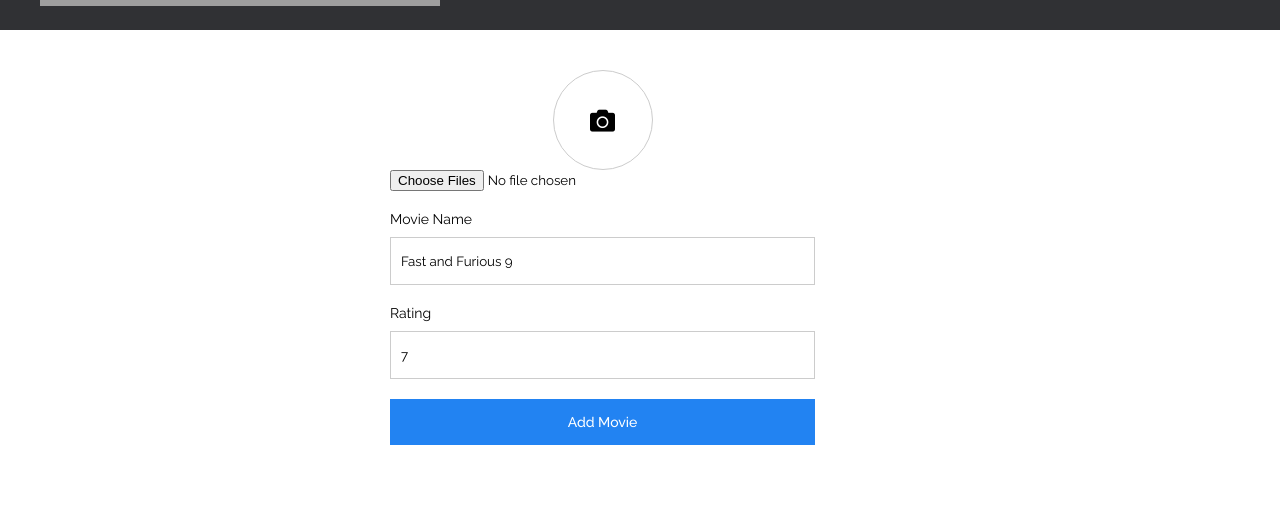
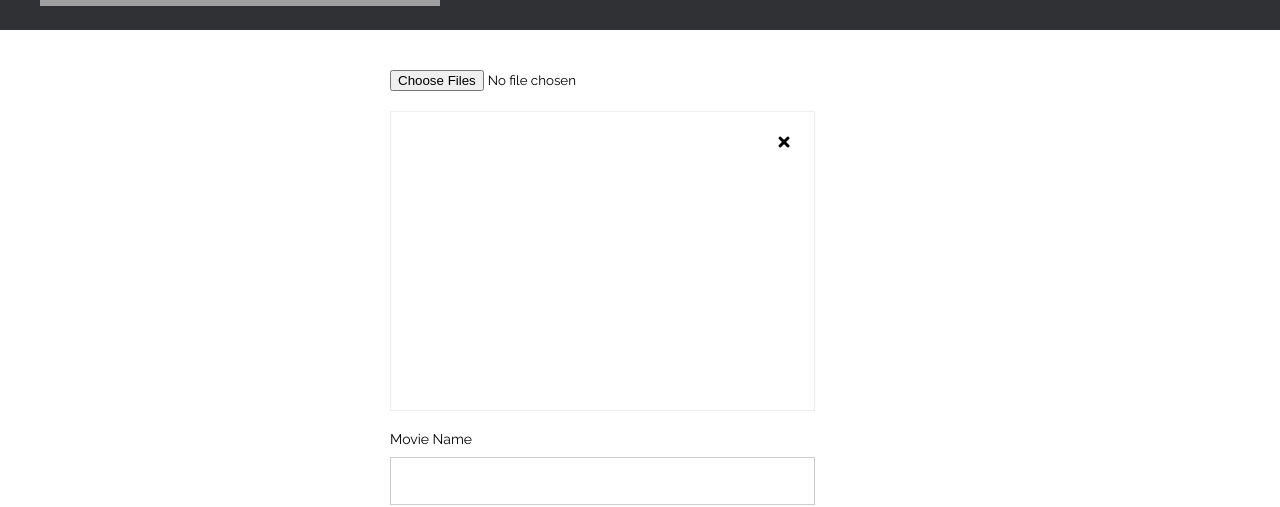
Before and after one commit to mubasharakram786/Github-Finder, a React (Create React App) app: page /browse in a window 1280 px wide. Shown: the part 314-821 px from the top of the page. Before the commit the page ends 800 px from the top, so only its background shows below. Built offline with nearby package versions, Linux system fonts and the light colour scheme; grey boxes are pictures that could not be loaded.

Commit message:
feat: upload and preview image

```diff
--- a/src/component/MovieForm.jsx
+++ b/src/component/MovieForm.jsx
@@ -1,25 +1,25 @@
-import {useState} from'react'
+import { useState } from 'react'
 import ImageUpload from './shared/ImageUpload';
 function MovieForm() {
-    const[name,setName]=useState('Fast and Furious 9');
-    const[rating,setrating]=useState(7)
+    const [name, setName] = useState('');
+    const [rating, setrating] = useState();
+    const AddMovie = (e) => {
+        e.preventDefault();
+        if (name === '' && rating === '') {
+
+        }
+    }
     return (
         <div className='movie-form'>
-        <form action="">
-            <ImageUpload/>
-            {/* <div className="input-group">
-                <div className="upload-image">
-                <img src={URL.createObjectURL(selectedImage)} alt="Image " />
-                <i className="fas fa-times"></i>
-                </div>
-            </div> */}
+            <form action="" onSubmit={AddMovie}>
+                <ImageUpload />
                 <div className="input-group">
                     <label htmlFor="">Movie Name</label>
-                <input type="text" name="movie" id="" value={name} />
+                    <input type="text" name="movie" id="" />
                 </div>
                 <div className="input-group">
                     <label htmlFor="">Rating</label>
-                <input type="number" name="movie" id="" value={rating} />
+                    <input type="number" name="movie" id="" />
                 </div>
                 <div className="input-group">
                     <button type='submit' className='movie-btn'>Add Movie</button>
--- a/src/component/shared/ImageUpload.jsx
+++ b/src/component/shared/ImageUpload.jsx
@@ -1,27 +1,32 @@
-import {useState,useEffect} from 'react'
+import { useState, useEffect } from 'react'
 
 function ImageUpload() {
-    const[images,setImages]=useState([]);
-    const[imageURL,setImageURl]=useState([])
-    useEffect(()=>{
-      if(images.length<1) return;
-      const newImageUrl=[];
-      images.forEach((image)=>newImageUrl.push(URL.createObjectURL(image)));
-      setImageURl(newImageUrl)
-    },[images])
-    const onChangeImage=(e)=>{
-      setImages([...e.target.files])
-    }
+  const [images, setImages] = useState([]);
+  const [imageURL, setImageURl] = useState([])
+  useEffect(() => {
+    if (images.length < 1) return;
+    const newImageUrl = [];
+    images.forEach((image) => newImageUrl.push(URL.createObjectURL(image)));
+    setImageURl(newImageUrl)
+  }, [images])
+  const onChangeImage = (e) => {
+    setImages([...e.target.files])
+  }
 
   return (
     <>
-    <div className="input-group">
-    <label htmlFor="coverPhoto">
+      <div className="input-group">
+        {/* <label htmlFor="coverPhoto">
     <i className="fas fa-camera" ></i>
-    </label>
-    <input type="file" multiple accept='image/*'  id="coverPhoto" onChange={onChangeImage} />
-</div>
-    {imageURL.map(imgSrc=><img src={imgSrc}/>)}
+    </label> */}
+        <input type="file" multiple accept='image/*' id="coverPhoto" onChange={onChangeImage} />
+      </div>
+      <div className="input-group">
+        <div className="upload-image">
+          {imageURL.map(imgSrc => <img src={imgSrc} />)}
+          <i className="fas fa-times"></i>
+        </div>
+      </div>
     </>
   )
 }
--- /dev/null
+++ b/src/context/ContextMovie.js
@@ -0,0 +1,35 @@
+import { useState, createContext } from 'react'
+
+const ContextMovie = createContext();
+export const MovieContext = ({ children }) => {
+    const [moviesList, setMoviesList] = useState([
+        {
+            coverPhoto: 'http://beingcovers.com/media/facebook-cover/Pirates-of-The-Caribbean-Movie-facebook-covers-3681.jpg',
+            name: 'Pirates of Caribbean: On Stranger Tides',
+            rating: 6.6,
+        },
+        {
+            coverPhoto: 'https://i.pinimg.com/236x/ae/19/70/ae197019f8e63a6210993a4aea5a23d6.jpg',
+            name: 'Beauty and the Beast',
+            rating: 7.1,
+        },
+        {
+            coverPhoto: 'https://upload.wikimedia.org/wikipedia/en/2/2d/Harry_Potter_and_the_Deathly_Hallows_%E2%80%93_Part_1.jpg',
+            name: 'Harry Potter and the Deathly Hallows',
+            rating: 7.1,
+        },
+    ])
+    // Add Movie
+    // const addMovie=()=>{
+
+    // }
+    return (
+        <ContextMovie.Provider value={{
+            moviesList,
+        }}>
+            {children}
+        </ContextMovie.Provider>
+    )
+}
+
+export default ContextMovie
--- a/src/context/contextMovie.jsx
+++ /dev/null
@@ -1,31 +0,0 @@
-import {useState,createContext} from 'react'
-
-const ContextMovie=createContext();
-export const MovieContext=({children})=>{
-    const[moviesList,setMoviesList]=useState([
-        {
-            coverPhoto:'http://beingcovers.com/media/facebook-cover/Pirates-of-The-Caribbean-Movie-facebook-covers-3681.jpg',
-            name:'Pirates of Caribbean: On Stranger Tides',
-            rating:6.6,
-        },
-        {
-            coverPhoto:'https://i.pinimg.com/236x/ae/19/70/ae197019f8e63a6210993a4aea5a23d6.jpg',
-            name:'Beauty and the Beast',
-            rating:7.1,
-        },
-        {
-            coverPhoto:'https://upload.wikimedia.org/wikipedia/en/2/2d/Harry_Potter_and_the_Deathly_Hallows_%E2%80%93_Part_1.jpg',
-            name:'Harry Potter and the Deathly Hallows',
-            rating:7.1,
-        },
-    ])
-    return(
-    <ContextMovie.Provider value={{
-        moviesList,
-    }}>
-        {children}
-    </ContextMovie.Provider>
-    )
-}
-
-export default ContextMovie
--- a/src/index.css
+++ b/src/index.css
@@ -132,13 +132,30 @@
 width: 100%;
 height: 300px;
 position: relative;
+border: 1px solid #eee;
+}
+.movie-form .input-group .upload-image .fa-times{
+    position: absolute;
+    top: 10px;
+    right: 10px;
+    transition: background-color .3s linear, opacity .3s linear;
+    width: 40px;
+    height: 40px;
+    border-radius: 50%;
+    display: flex;
+    justify-content: center;
+    align-items: center;
+    cursor: pointer;
+}
+.movie-form .input-group .upload-image .fa-times:hover{
+    opacity: 1;
+    background-color: rgba(0,0,0,.5);
+    color: #fff;
 }
 .movie-form .input-group .upload-image img{
     width: 100%;
     height: 100%;
     object-fit: contain;
-}
-.movie-form .input-group .upload-image {
 }
 .movie-form .input-group input[type="text"],
 .movie-form .input-group input[type="number"]{
```
Lines whose indentation alone changed are shown as unchanged.
